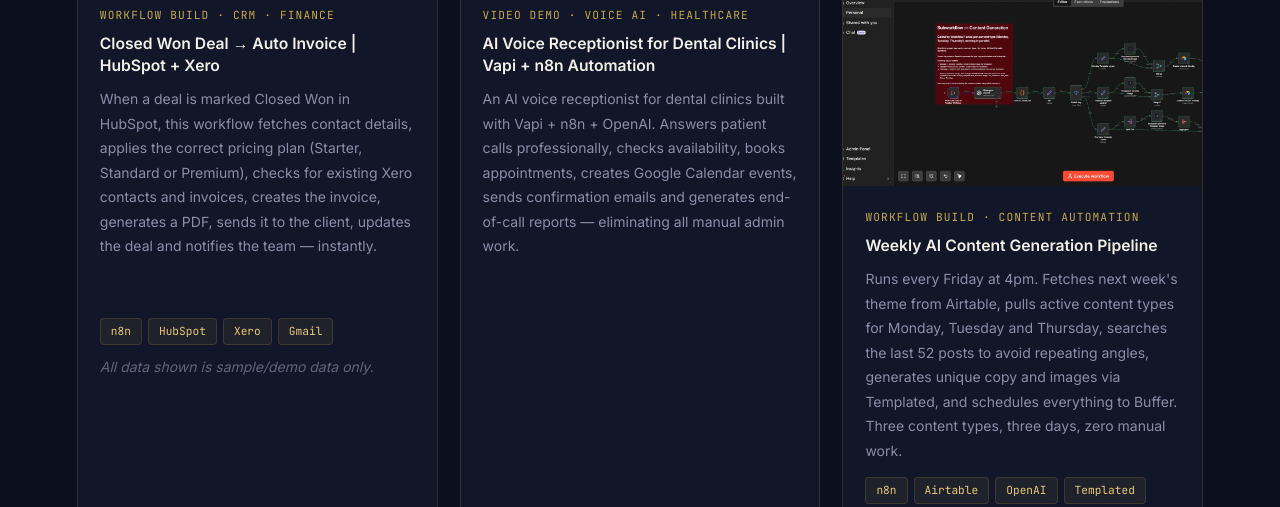
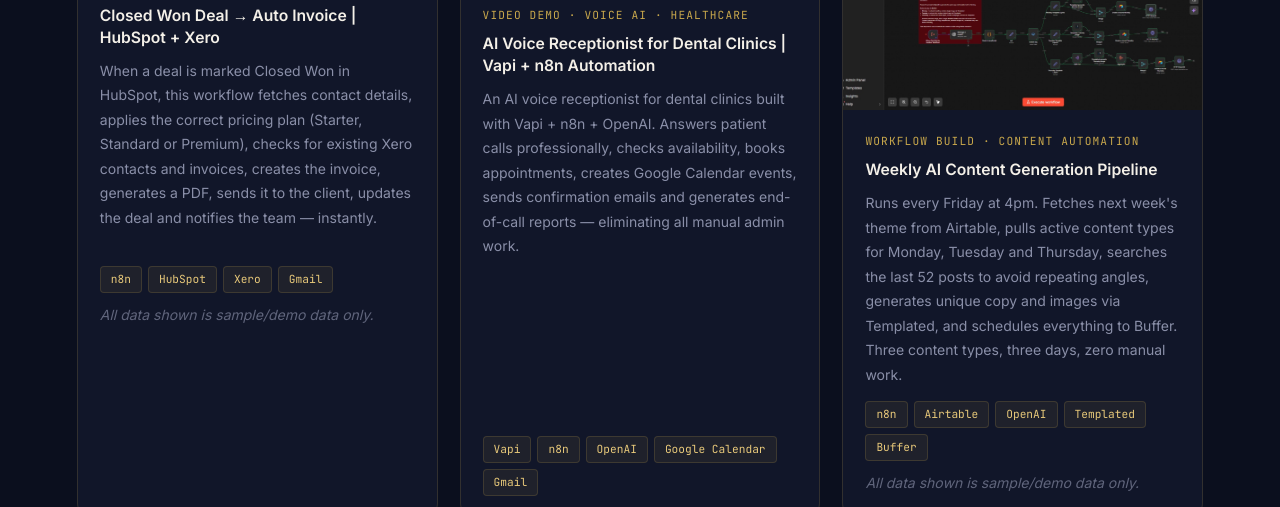
Before and after one commit to automatewithdebby/automatewithdebby.github.io, a plain HTML site: page index.html in a window 1280 px wide. Shown: the part 2943-3450 px from the top of the page. Drawn offline with nearby package versions, Linux system fonts and the light colour scheme.

Commit message:
Update index.html

```diff
--- a/index.html
+++ b/index.html
@@ -236,9 +236,9 @@
 
     /* Screenshot cards */
     .wf-screenshot {
-      width: 100%; aspect-ratio: 16/9;
-      object-fit: cover; object-position: top left;
+      width: 100%;
       display: block; background: var(--navy3);
+      object-fit: contain;
     }
 
     .project-body { padding: 22px; flex: 1; display: flex; flex-direction: column; }
```
